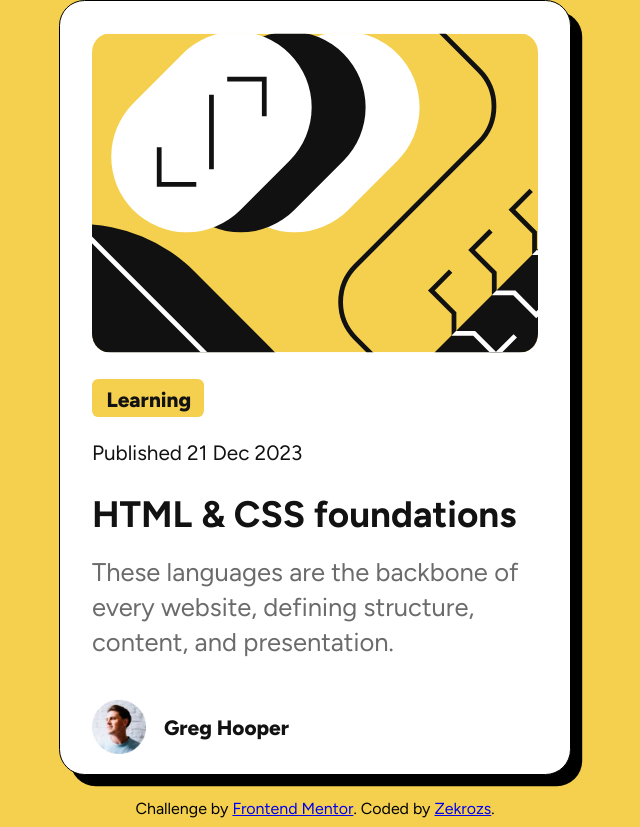
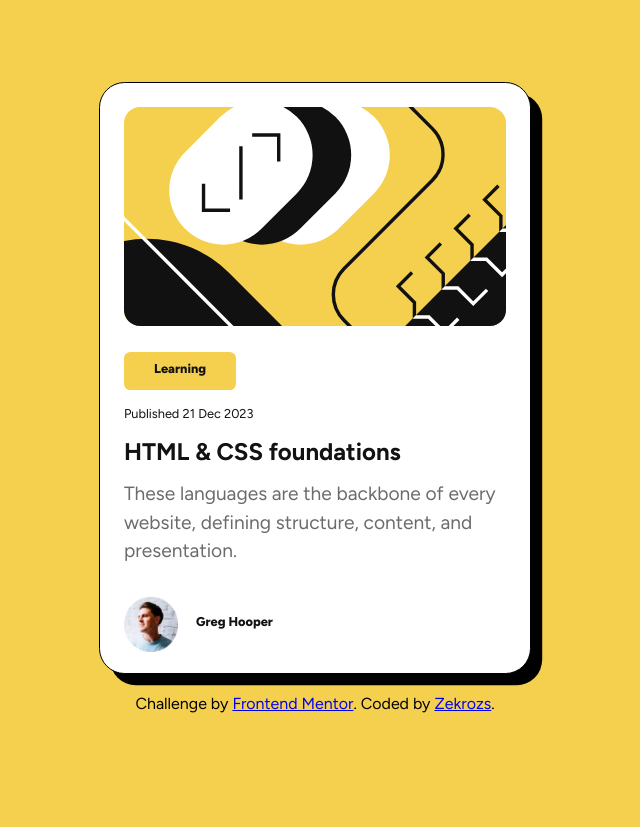
Before and after one commit to Zekrozs/Blog-test, a plain HTML site: page index.html in a window 1280 px wide. Shown: the whole page, without its empty margins (325-965 px from the left). After the commit the page ends 800 px from the top, so only its background shows below. Drawn offline with Linux system fonts and the light colour scheme.

Commit message:
Add files via upload

```diff
--- a/Blog.css
+++ b/Blog.css
@@ -21,7 +21,7 @@ body{
      align-items: center;
    min-height: 100vh; min-width: 100vw;
     padding-inline: clamp(1rem, 2vw, 1.6rem);
-   line-height: 2.2rem;
+   line-height: 1.8rem;
 }
 
 :root{--yellow: hsl(47, 88%, 63%);
@@ -31,17 +31,18 @@ body{
 }
 
 
+
 .image-wrapper{
  width: 100%;
- height: clamp(15rem, 30vw, 20rem);
-  aspect-ratio: 16 / 9;
+  height: auto;
    object-fit: cover;
+
 }
 
 .header-img {
-  height: clamp(15rem, 100vw, 20rem);
+  aspect-ratio: 16 / 9.2;
   object-fit: cover;
-  border-radius: 1.2rem;
+  border-radius: 1rem;
   display: block;
   width: 100%;
 
@@ -62,11 +63,11 @@ body{
 
 
 
-.card .publish-date{margin-block: 1rem 1.7rem;}
+.card .publish-date{margin-block: 0.6rem 0.6rem;}
 
-.card .content .header{margin-block-end: 1.4rem;}
+.card .content .header{margin-block-end: 0.8rem;}
 
- .card .avatar {margin-block: 2.4rem 0.4rem;
+.card .avatar {margin-block: 1.9rem 0.6rem;
 
 }
 
@@ -83,9 +84,9 @@ body{
 
 /*cards*/
 .card{background-color: var(--white);
-padding-inline: 2rem ;
-padding-block: 2rem 0.1rem ;
-max-width: 32rem;
+padding-inline: 1.5rem ;
+padding-block: 1.5rem 0.1rem ;
+max-width: 27rem;
 
 border-radius: 1.6rem; border: solid 0.1rem black;
 box-shadow: 0.7rem 0.7rem }
@@ -102,17 +103,17 @@ box-shadow: 0.7rem 0.7rem }
 .text-center{
     text-align: center;
 }
-.text-md{font-size: 1.3rem;
+.text-md{font-size: 0.8rem;
     color: var(--dark-grey);
 
 }
 
 .text-xl{
-    font-size: 2.3rem;
+    font-size: 1.5rem;
     color: var(--dark-grey);
 
 }
-.text-large{font-size: 1.6rem;}
+.text-large{font-size: 1.2rem;}
 
 .text-light{color: var(--grey);}
 
```
